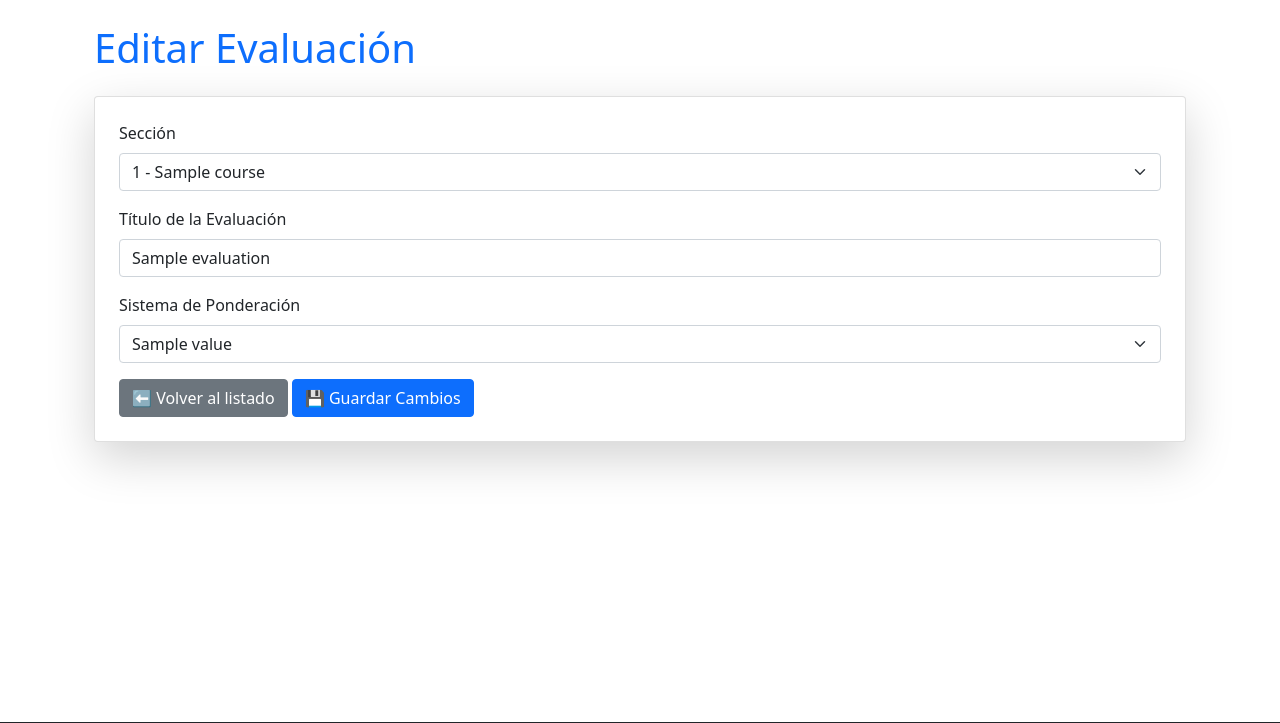
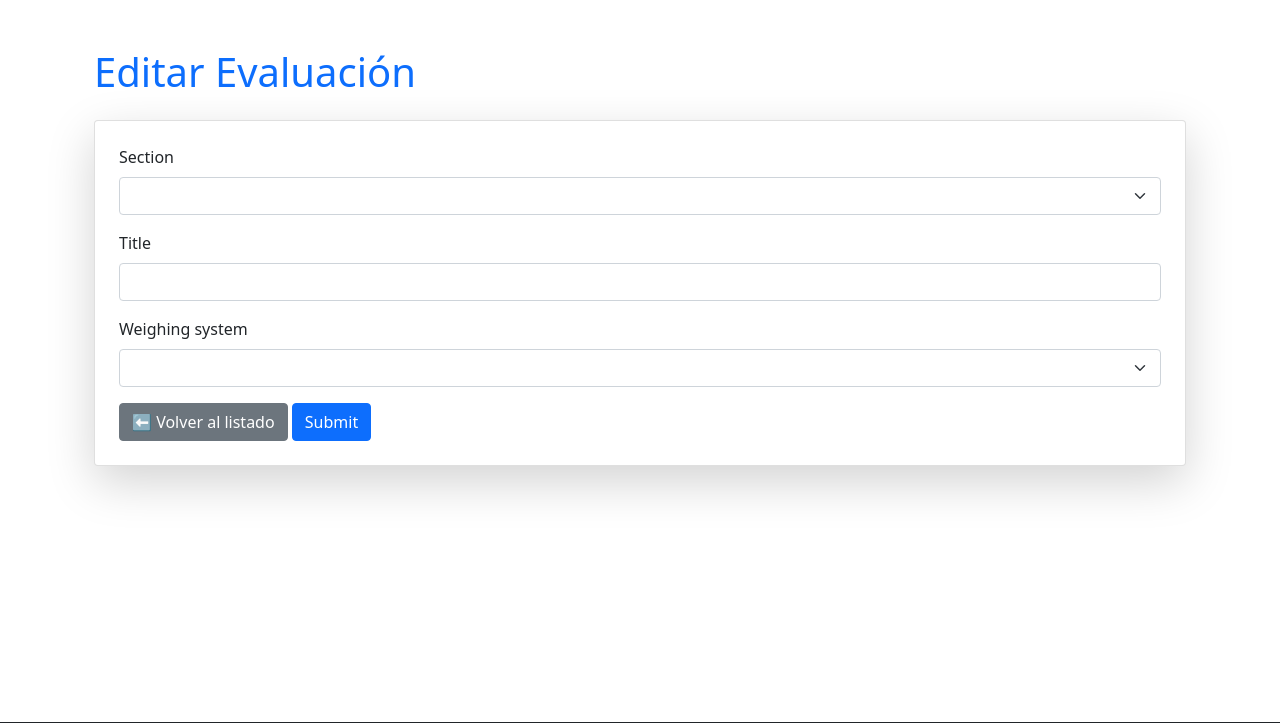
Before and after one commit to AlbertoZuiga/verificable-grupo-8, a Flask app: template app/templates/evaluations/edit.html in a window 1280 px wide. Shown: the part 56-779 px from the top of the page. Run offline with Flask 3, Linux system fonts and the light colour scheme; tables that the repository leaves empty hold one stand-in row (values such as "Sample post"); the template is opened without the code that fills it: values that come from a table or form of the project are taken from there, most other values are stand-ins (such as "Sample title", 1, 10 or a date in 2020); form fields are guessed from the names that the template uses.

Commit message:
evaluation form

```diff
--- /dev/null
+++ b/app/templates/evaluations/_form.html
@@ -0,0 +1,21 @@
+<form method="POST">
+    {{ form.hidden_tag() }}
+
+    <div class="mb-3">
+    {{ form.section_id.label(class="form-label") }}
+    {{ form.section_id(class="form-select") }}
+    </div>
+
+    <div class="mb-3">
+    {{ form.title.label(class="form-label") }}
+    {{ form.title(class="form-control") }}
+    </div>
+
+    <div class="mb-3">
+    {{ form.weighing_system.label(class="form-label") }}
+    {{ form.weighing_system(class="form-select") }}
+    </div>
+
+    <a href="{{ url_for('evaluation.index') }}" class="btn btn-secondary">⬅ Volver al listado</a>
+    {{ form.submit(class="btn btn-primary") }}
+</form>
--- a/app/templates/evaluations/edit.html
+++ b/app/templates/evaluations/edit.html
@@ -4,40 +4,10 @@
 
 {% block content %}
 
-<div class="container">
+<div class="container py-4">
   <h1 class="mb-4 text-primary">Editar Evaluación</h1>
   <div class="card shadow-lg p-4">
-    <form action="{{ url_for('evaluation.edit', id=evaluation.id) }}" method="POST">
-      <div class="mb-3">
-        <label for="section_id" class="form-label">Sección</label>
-        <select class="form-select" id="section_id" name="section_id" required>
-          {% for section in sections %}
-            <option value="{{ section.id }}" {% if section.id == evaluation.section_id %}selected{% endif %}>
-              {{ section.code }} - {{ section.course_instance.course.title }}
-            </option>
-          {% endfor %}
-        </select>
-      </div>
-
-      <div class="mb-3">
-        <label for="title" class="form-label">Título de la Evaluación</label>
-        <input type="text" id="title" name="title" class="form-control" value="{{ evaluation.title }}" required>
-      </div>
-
-      <div class="mb-3">
-        <label for="weighing_system" class="form-label">Sistema de Ponderación</label>
-        <select class="form-select" id="weighing_system" name="weighing_system" required>
-          {% for type in weighing_types %}
-            <option value="{{ type.name }}" {% if type.name == evaluation.weighing_system.name %}selected{% endif %}>
-              {{ type.value }}
-            </option>
-          {% endfor %}
-        </select>
-      </div>
-
-      <a href="{{ url_for('evaluation.index') }}" class="btn btn-secondary">⬅ Volver al listado</a>
-      <button type="submit" class="btn btn-primary">💾 Guardar Cambios</button>
-    </form>
+    {% include "evaluations/_form.html" with context %}
   </div>
 </div>
 
```
Also changed, not shown: app/forms/evaluation_forms.py (added, +15 -0 lines), app/routes/evaluation_routes.py (+44 -23 lines), app/templates/evaluations/create.html (+3 -31 lines).
